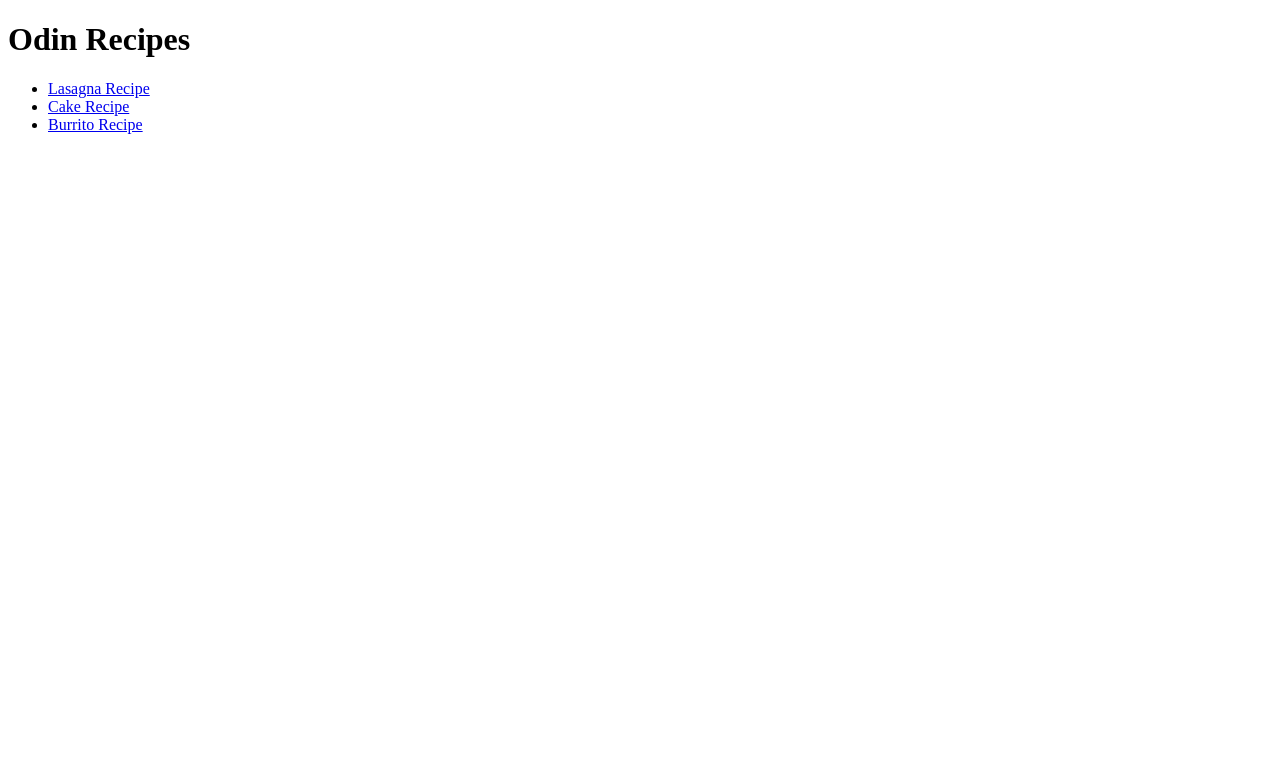
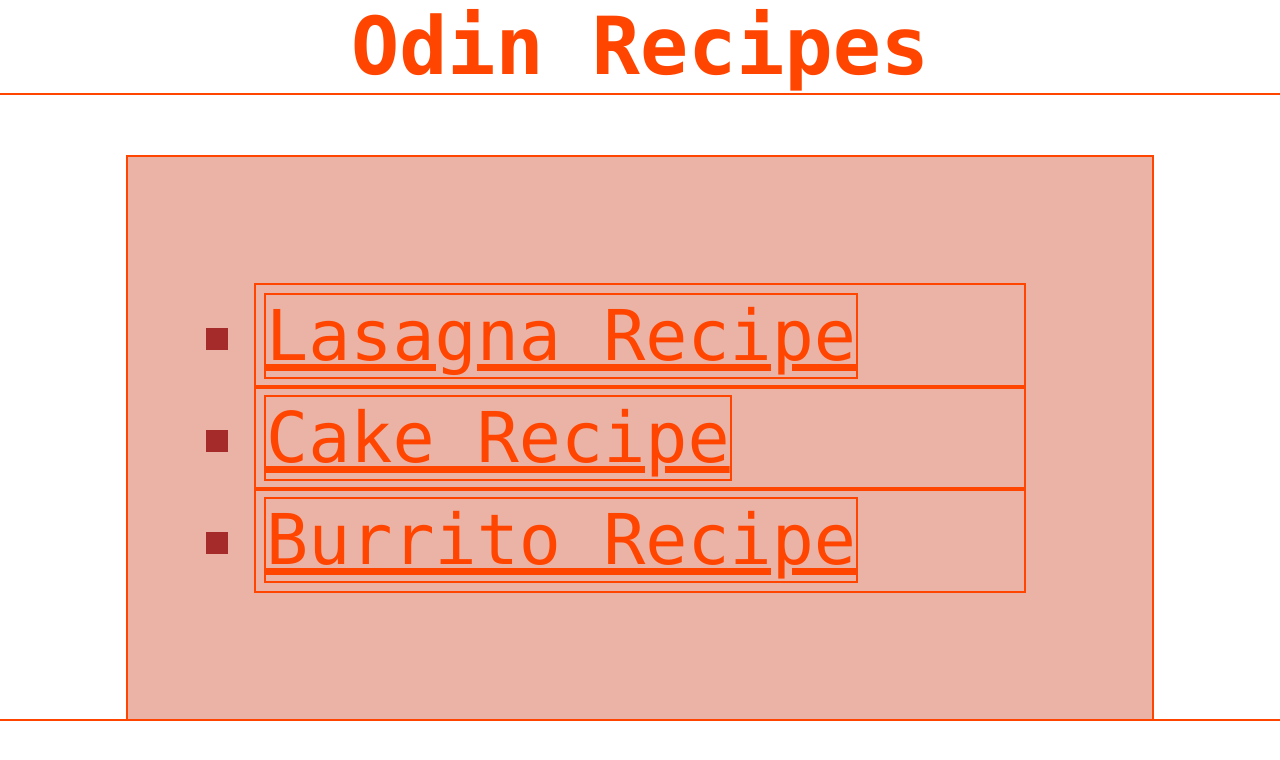
Before and after one commit to gur-sharan/odin-recipes, a plain HTML site: page index.html in a window 1280 px wide. Drawn offline with Linux system fonts and the light colour scheme.

Commit message:
add sytle.css

```diff
--- a/index.html
+++ b/index.html
@@ -8,12 +8,12 @@
 
     <body>
         <h1>Odin Recipes</h1>
-
+        <div class="main">
         <ul>
-            <li><a href="recipes/lasagna.html">Lasagna Recipe</a></li>
-            <li><a href="recipes/cake.html">Cake Recipe</a></li>
-            <li><a href="recipes/burrito.html">Burrito Recipe</a></li>
+            <div class="list" id="lasagna"><li><a href="recipes/lasagna.html">Lasagna Recipe</a></li></div>
+            <div class="list" id="cake"><li><a href="recipes/cake.html">Cake Recipe</a></li></div>
+            <div class="list" id="burrito"><li><a href="recipes/burrito.html">Burrito Recipe</a></li></div>
           </ul>
-
+        </div>
     </body>
 </html>
--- a/style.css
+++ b/style.css
@@ -0,0 +1,54 @@
+*{
+    margin:0;
+    padding:0;
+    box-sizing: border-box;
+}
+
+    h1 {
+    color: orangered;
+    font-size: 80px;
+    font-weight: 700;
+    text-align: center;
+}
+
+.main{
+    background-color: #ebb3a5;
+    color:brown;
+    font-size: 70px;
+    padding: 10%;
+    margin: 10%;
+    margin-top: 5%;
+}
+
+.main,h1{
+    font-family: "Lucida Console", "Courier New", monospace;
+}
+
+li{
+    padding: 10px;
+}
+
+ul{
+    list-style-type: square;
+}
+
+body{
+    background-color: rgb{200,444,678};
+}
+
+*{
+    outline: 2px solid orangered;
+}
+
+
+a:link{
+    color:orangered;
+}
+
+a:hover{
+    color:blue;
+}
+
+a:visited{
+    color:green}
+}
```
Also changed, not shown: recipes/lasagna.html (+1 -0 lines).
